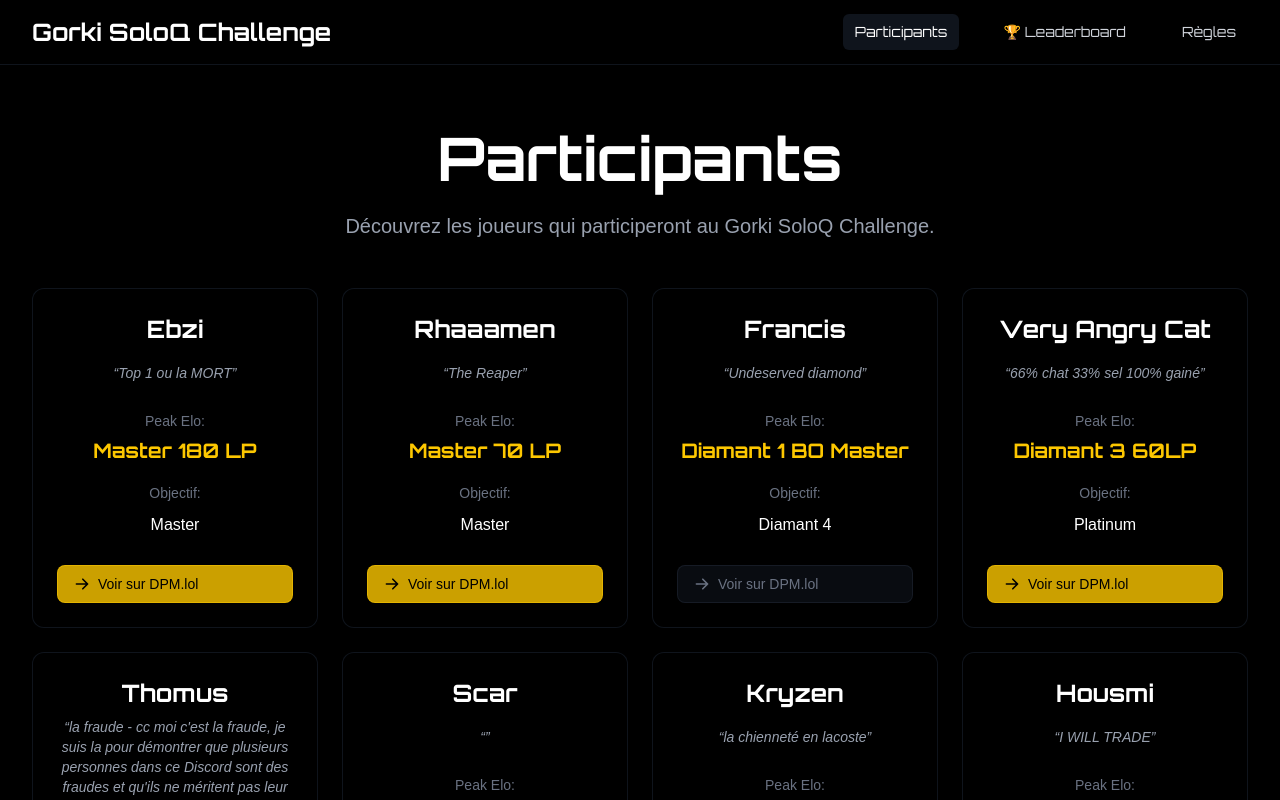
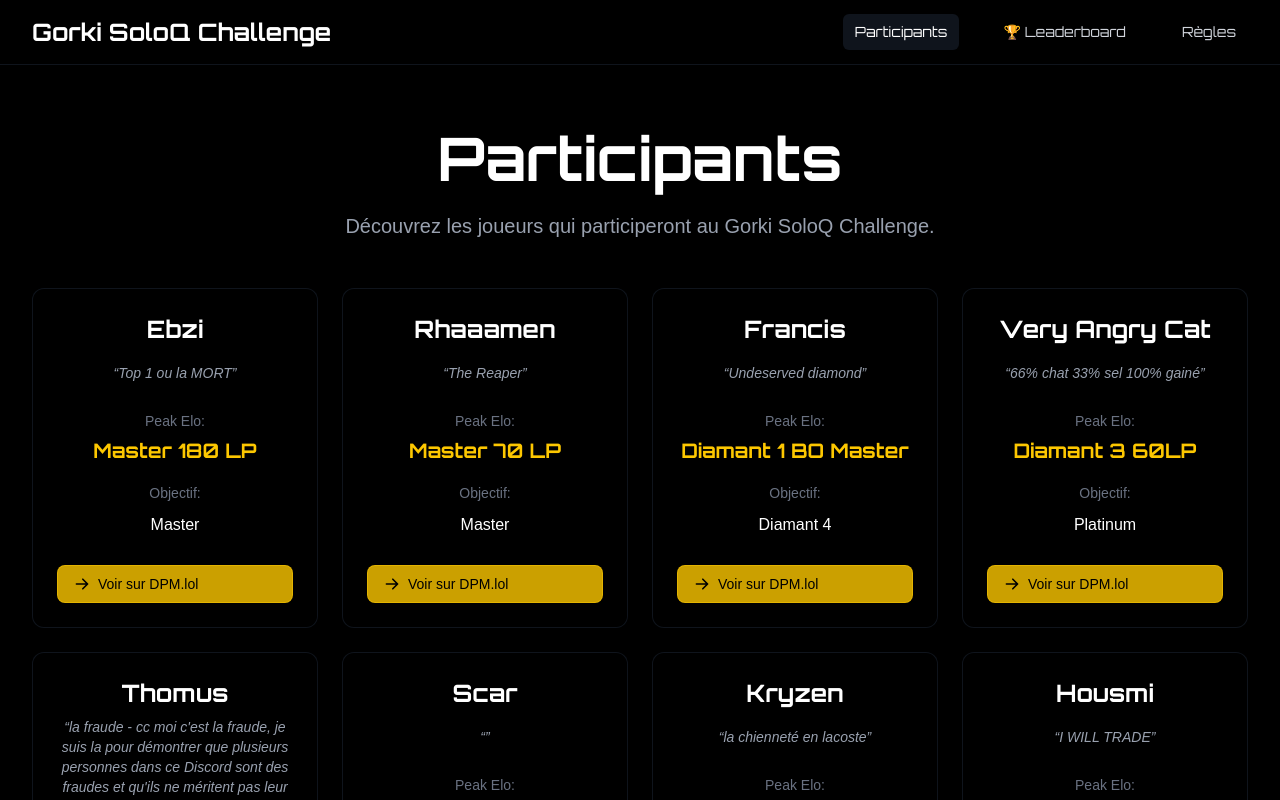
Before and after one commit to Paillard0Celerio0Paul0/gorki, a Next.js app: page /participants in a window 1280 px wide. Shown: the top 800 px of the page. Built offline with nearby package versions, Linux system fonts and the light colour scheme.

Commit message:
francis dpm

```diff
--- a/src/app/participants/page.tsx
+++ b/src/app/participants/page.tsx
@@ -23,7 +23,7 @@ const participants = [
     catchphrase: "Undeserved diamond",
     peakElo: "Diamant 1 BO Master",
     objective: "Diamant 4",
-    dpmLink: ""
+    dpmLink: "https://dpm.lol/FrozenThrall-ICE"
   },
   {
     name: "Very Angry Cat",
```
